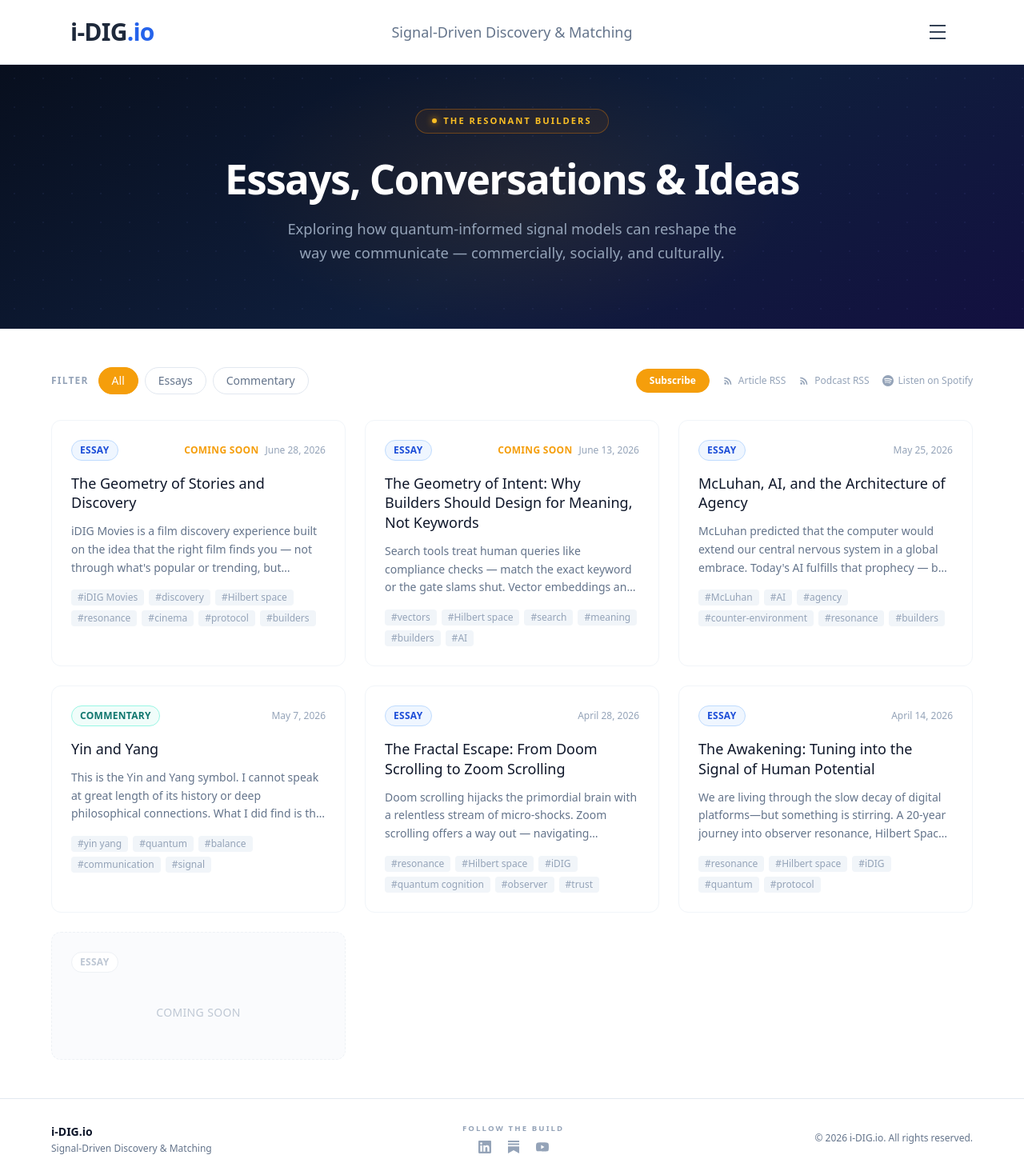
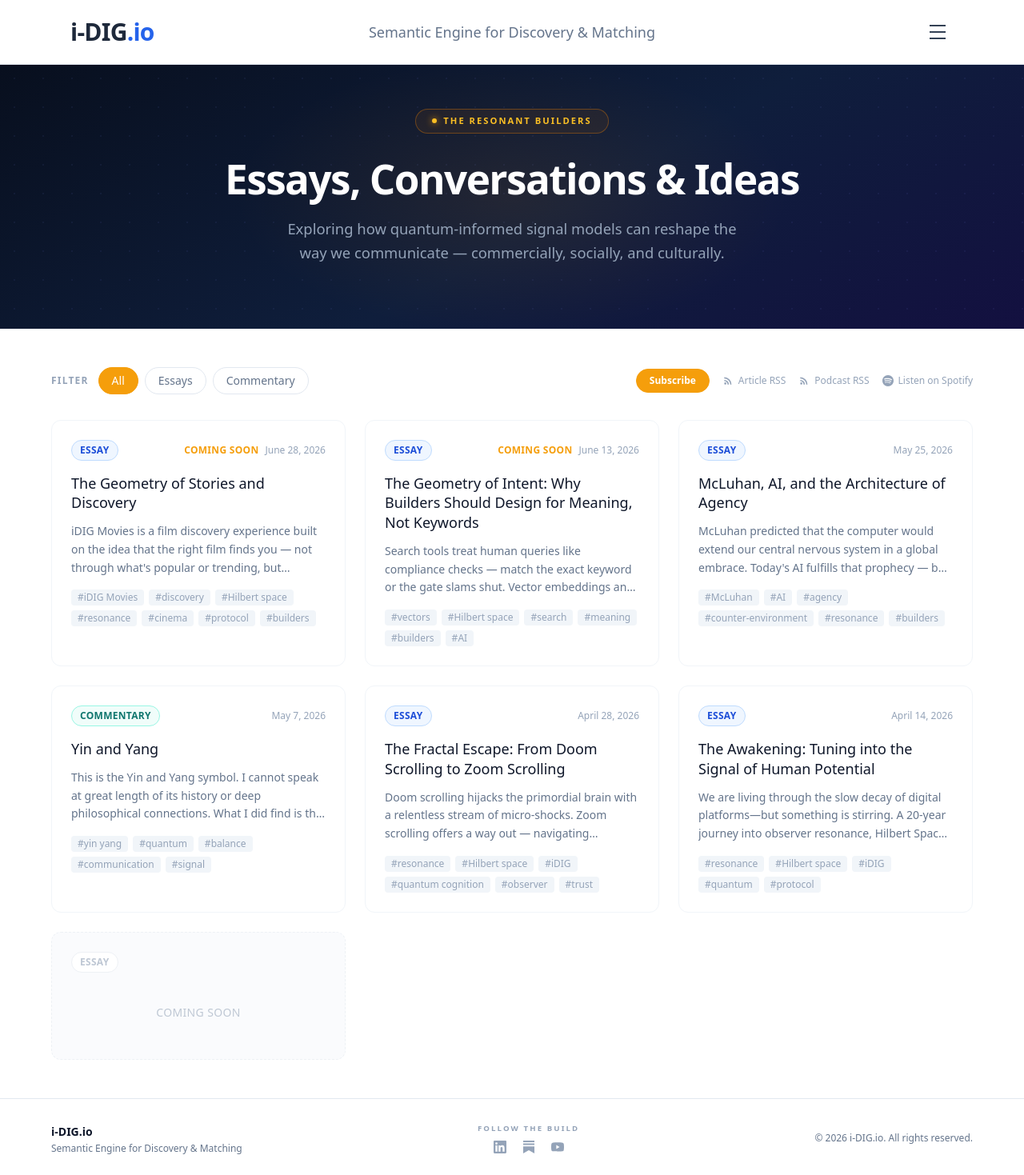
Before and after one commit to theresonantbuilder/idig_website, a React (Vite) app: page /theresonantbuilders in a window 1280 px wide. Shown: the top 1469 px of the page at 80% size. Built offline with nearby package versions, Linux system fonts and the light colour scheme.

Commit message:
Upddated Home page to Semantic Engine for Discovery & Matching

```diff
--- a/src/components/Footer.tsx
+++ b/src/components/Footer.tsx
@@ -47,7 +47,7 @@ export default function Footer({ variant = 'dark' }: Props) {
             i-DIG.io
           </a>
           <p className={`text-xs mt-0.5 ${dark ? 'text-slate-600' : 'text-slate-500'}`}>
-            Signal-Driven Discovery &amp; Matching
+            Semantic Engine for Discovery &amp; Matching
           </p>
         </div>
 
--- a/src/components/NavBar.tsx
+++ b/src/components/NavBar.tsx
@@ -29,7 +29,7 @@ export default function NavBar() {
 
         {/* Tagline — absolutely centered */}
         <span className="hidden md:block absolute left-1/2 -translate-x-1/2 text-lg text-slate-500 font-medium pointer-events-none select-none">
-          Signal-Driven Discovery &amp; Matching
+          Semantic Engine for Discovery &amp; Matching
         </span>
 
         {/* Hamburger — always visible on the right */}
```
